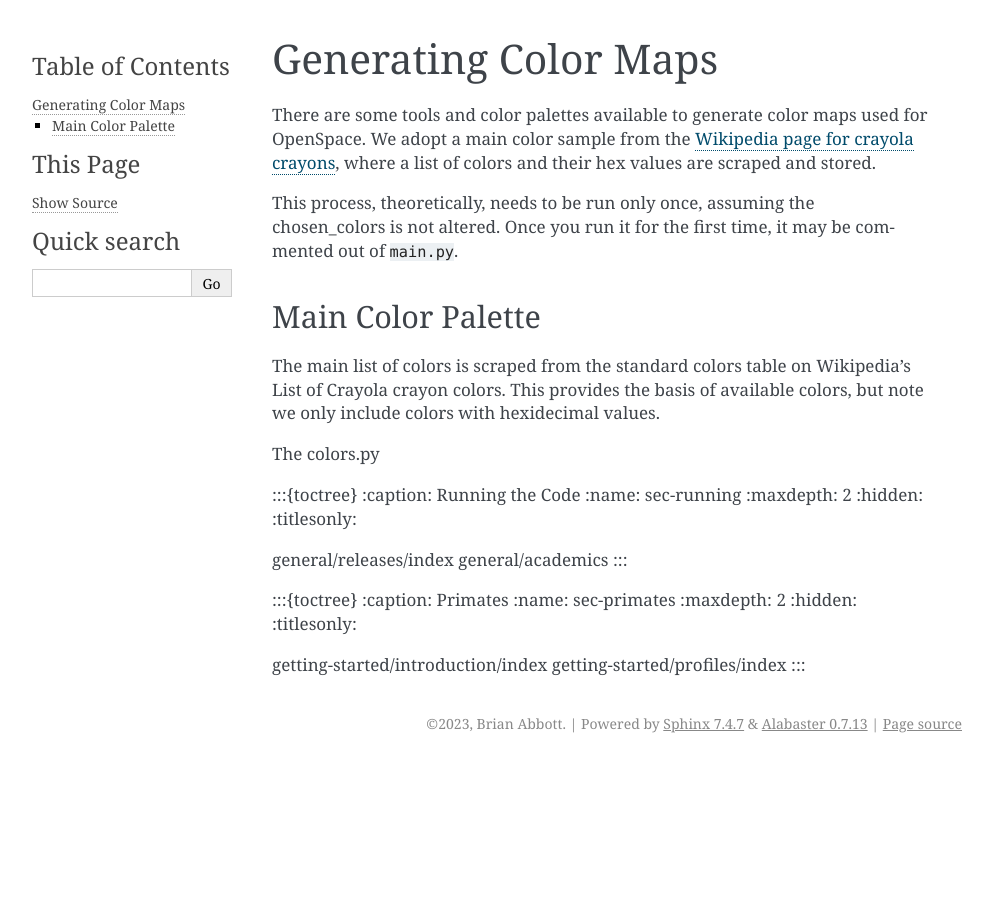
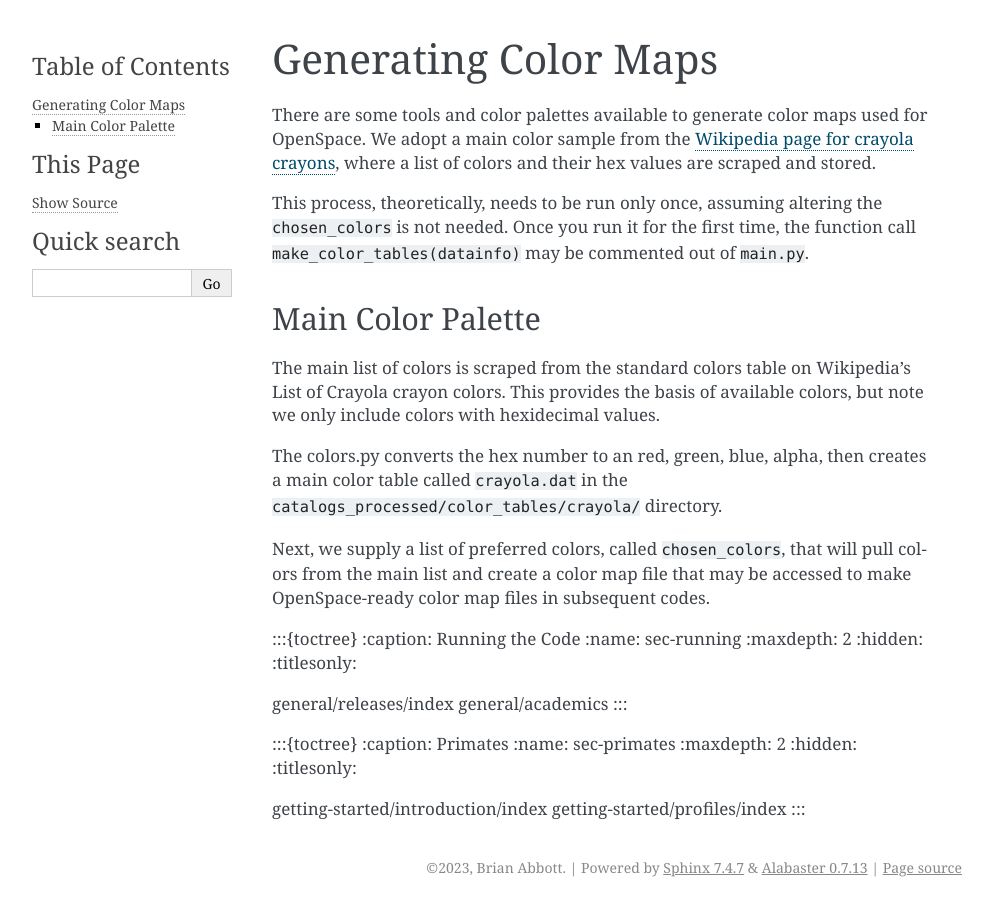
Before and after one commit to brianpatrick/cosmic-view-life, a Sphinx documentation site: the page built from docs/source/colors/index.md, in a window 1280 px wide. Shown: the whole page, without its empty margins (148-1141 px from the left). Built offline with Sphinx 7.4.7, drawn with Linux system fonts in a browser that asks for light colours.

```diff
--- a/docs/source/colors/index.md
+++ b/docs/source/colors/index.md
@@ -2,14 +2,16 @@
 
 There are some tools and color palettes available to generate color maps used for OpenSpace. We adopt a main color sample from the [Wikipedia page for crayola crayons](https://en.wikipedia.org/wiki/List_of_Crayola_crayon_colors), where a list of colors and their hex values are scraped and stored.
 
-This process, theoretically, needs to be run only once, assuming the chosen_colors is not altered. Once you run it for the first time, it may be commented out of `main.py`.
+This process, theoretically, needs to be run only once, assuming altering the `chosen_colors` is not needed. Once you run it for the first time, the function call `make_color_tables(datainfo)` may be commented out of `main.py`.
 
 
 ## Main Color Palette
 
 The main list of colors is scraped from the standard colors table on Wikipedia's List of Crayola crayon colors. This provides the basis of available colors, but note we only include colors with hexidecimal values.
 
-The colors.py
+The colors.py converts the hex number to an red, green, blue, alpha, then creates a main color table called `crayola.dat` in the `catalogs_processed/color_tables/crayola/` directory.
+
+Next, we supply a list of preferred colors, called `chosen_colors`, that will pull colors from the main list and create a color map file that may be accessed to make OpenSpace-ready color map files in subsequent codes.
 
 
 
```
Also changed, not shown: docs/source/human_origins/index.md (added, +57 -0 lines).
